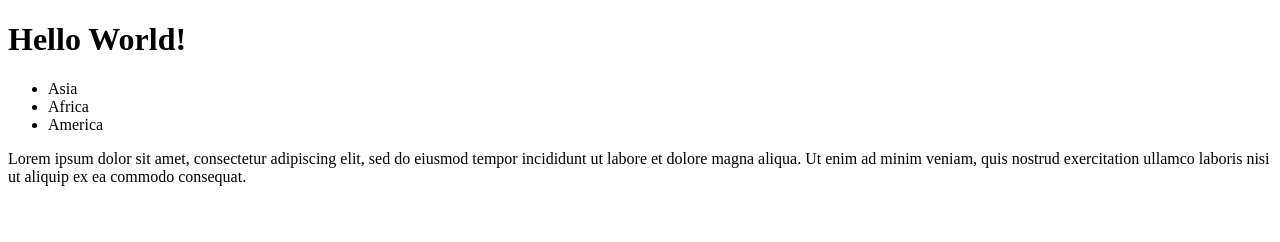
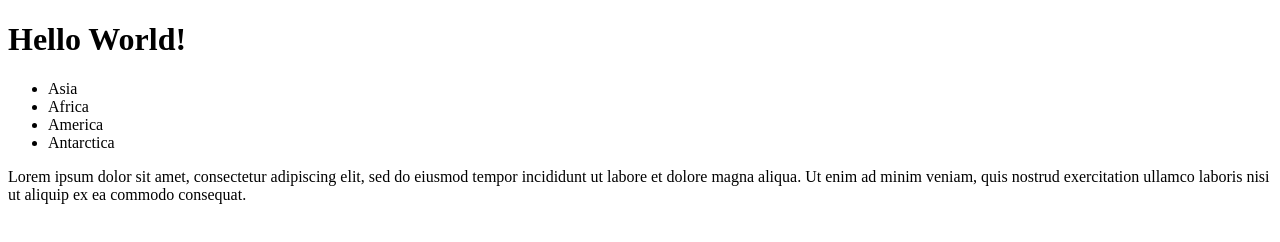
Before and after one commit to amooabeebadesina/changetest, a plain HTML site: page home.html in a window 1280 px wide. Drawn offline with Linux system fonts and the light colour scheme.

Commit message:
update content

```diff
--- a/home.html
+++ b/home.html
@@ -12,6 +12,7 @@
             <li>Asia</li>
             <li>Africa</li>
             <li>America</li>
+            <li>Antarctica</li>
         </ul>
         <p>Lorem ipsum dolor sit amet, consectetur adipiscing elit, sed do eiusmod tempor incididunt ut labore et dolore magna aliqua.
             Ut enim ad minim veniam, quis nostrud exercitation ullamco laboris nisi ut aliquip ex ea commodo consequat. </p>
```
